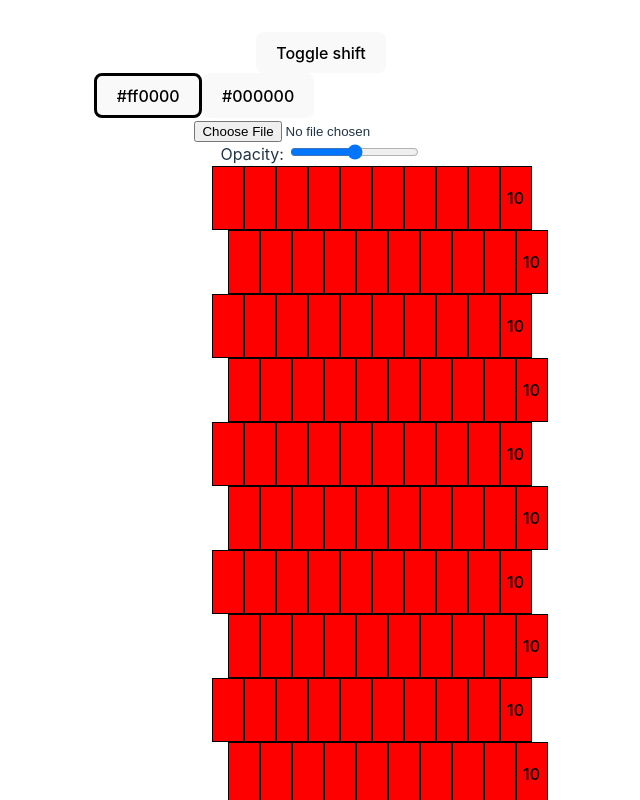
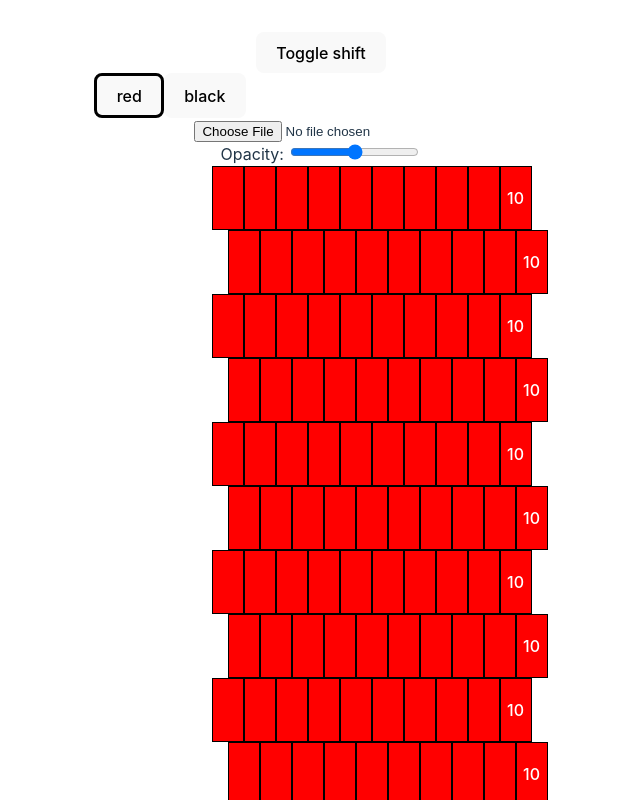
Before and after one commit to julioolvr/patterns, a React (Vite) app: page / in a window 1280 px wide. Shown: the top 800 px of the page, without its empty margins (319-959 px from the left). Built offline with nearby package versions, Linux system fonts and the light colour scheme.

Commit message:
Visible text color for numbers

```diff
--- a/package.json
+++ b/package.json
@@ -16,12 +16,14 @@
     "react": "^18.2.0",
     "react-dom": "^18.2.0",
     "remeda": "^1.61.0",
+    "tinycolor2": "^1.6.0",
     "use-immer": "^0.9.0"
   },
   "devDependencies": {
     "@types/file-saver": "^2.0.7",
     "@types/react": "^18.2.66",
     "@types/react-dom": "^18.2.22",
+    "@types/tinycolor2": "^1.4.6",
     "@typescript-eslint/eslint-plugin": "^7.2.0",
     "@typescript-eslint/parser": "^7.2.0",
     "@vitejs/plugin-react": "^4.2.1",
--- a/src/Pattern.tsx
+++ b/src/Pattern.tsx
@@ -4,16 +4,17 @@ import { useImmer } from "use-immer";
 import classNames from "classnames";
 import ExcelJS from "exceljs";
 import { saveAs } from "file-saver";
+import tinycolor from "tinycolor2";
 
 import "./Pattern.css";
 
-type Color = string;
+type Color = tinycolor.Instance;
 
 class Palette {
   colors: Array<Color>;
 
   constructor() {
-    this.colors = ["#ff0000", "#000000"];
+    this.colors = [tinycolor("red"), tinycolor("black")];
   }
 }
 
@@ -40,10 +41,13 @@ async function downloadExcel(colorGrid: ColorGrid) {
   colorGrid.forEach((row, x) => {
     row.forEach((cell, y) => {
       const excelCell = sheet.getCell(coordinatesToExcel(x, y));
+      excelCell.font = {
+        color: { argb: cell.color.isDark() ? "ffffff" : "000000" },
+      };
       excelCell.fill = {
         type: "pattern",
         pattern: "solid",
-        fgColor: { argb: cell.color.slice(1) },
+        fgColor: { argb: cell.color.toHex() },
       };
 
       if (cell.colorCount !== undefined) {
@@ -129,7 +133,10 @@ function PatternUi({
               <button
                 key={x}
                 className="pattern--cell"
-                style={{ backgroundColor: cell.color }}
+                style={{
+                  backgroundColor: cell.color.toHexString(),
+                  color: cell.color.isDark() ? "#fff" : "#000",
+                }}
                 onClick={() => onPaint(x, y)}
               >
                 {cell.colorCount}
@@ -165,7 +172,7 @@ function PaletteSelector({
             selectedColorIndex === index ? { border: "3px solid black" } : {}
           }
         >
-          {color}
+          {color.getOriginalInput().toString()}
         </button>
       ))}
     </div>
```
Also changed, not shown: 1 other file (tests, documents, lock files or other folders).
